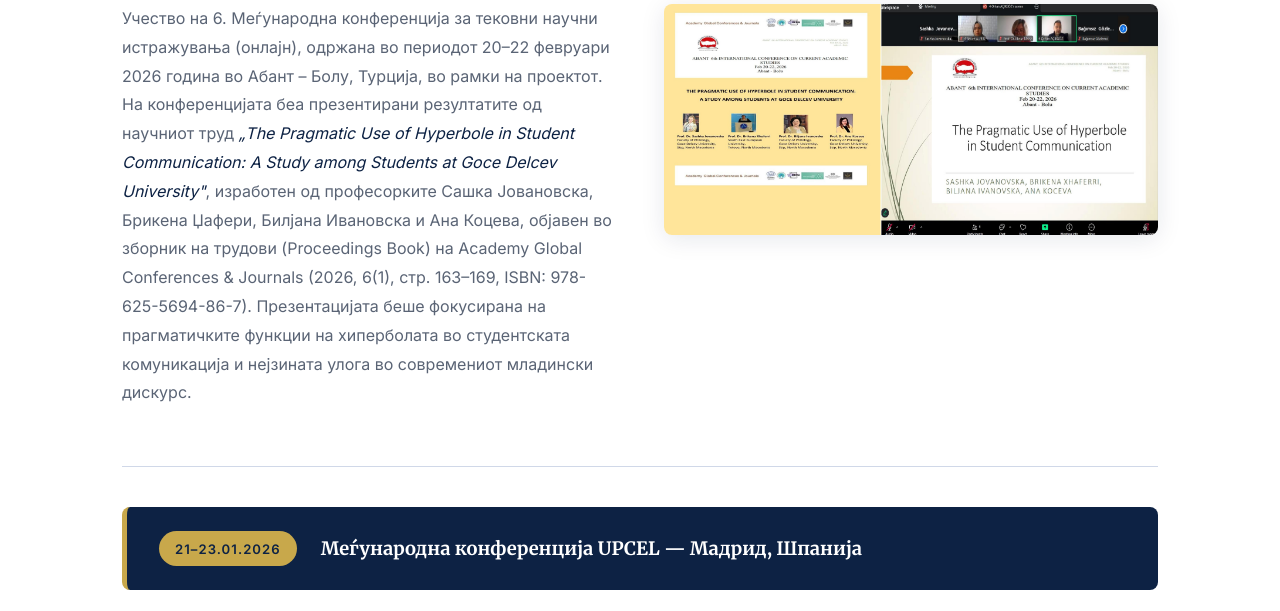
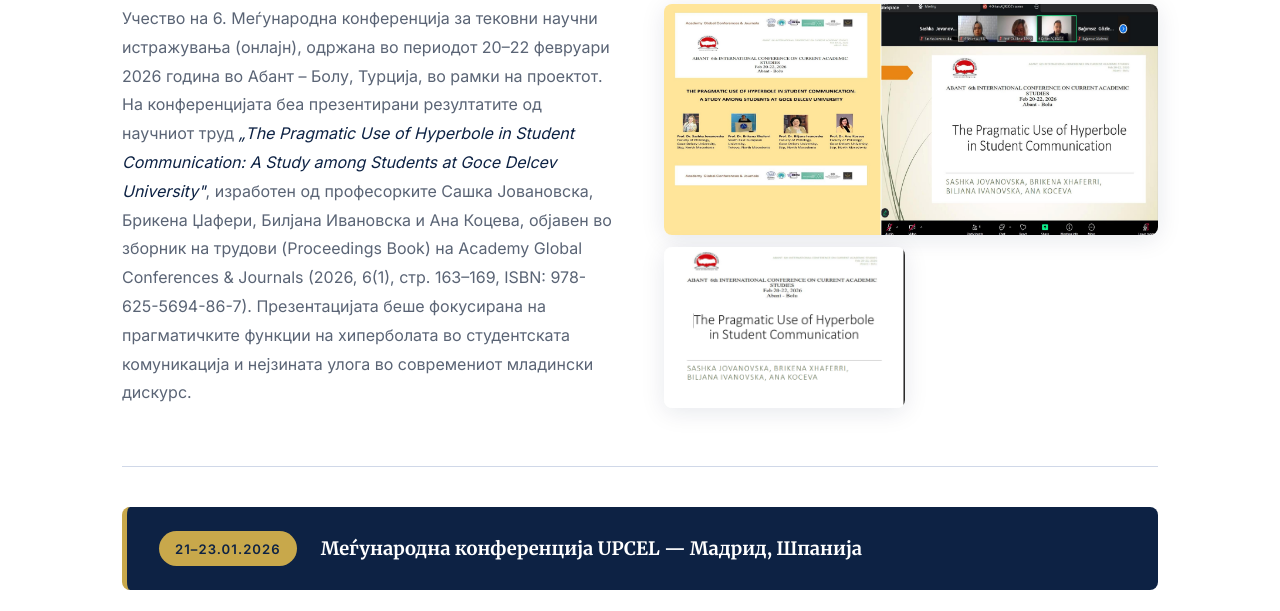
Before and after one commit to VladimirIvanovski/pragmatika_v4, a Flask app: page /konferencija in a window 1280 px wide. Shown: the part 4128-4739 px from the top of the page. Run offline with Flask 3, Linux system fonts and the light colour scheme.

Commit message:
Konferencija: Abant block, JLSP reference, safe image names; add Marica team photo
Made-with: Cursor

```diff
--- a/templates/konferencija.html
+++ b/templates/konferencija.html
@@ -19,6 +19,7 @@
 
                     <p class="refs-group-title">Објавени во списанија</p>
                     <ul class="refs-list">
+                        <li>Ivanovska, Biljana and Xhaferri, Gzim (2026). <a href="https://eprints.ugd.edu.mk/38171/" target="_blank" rel="noopener">Zwischen Direktheit und Höflichkeit: Kulturbedingte Unterschiede im Kommunikationsverhalten der Germanistikstudierenden in Nordmazedonien.</a> <em>Journal of Languages for Specific Purposes</em>, 1 (13). pp. 127-141. ISSN 2359-9103</li>
                         <li>Xhaferi, B., Serafimovska, S., Minkova, A. &amp; Ivanovska, B. (2025). <a href="https://eprints.ugd.edu.mk/36892/" target="_blank" rel="noopener">Modern perspectives in the study of intercultural pragmatics and their application in the educational process – from theory to practice.</a> <em>Годишен зборник Филолошки факултет</em>, 16(25). ISSN 1857-7059</li>
                         <li>Ivanovska, B. &amp; Xhaferri, G. (2025). <a href="https://eprints.ugd.edu.mk/36337/" target="_blank" rel="noopener">Intercultural pragmatics and politeness in language education: a case study of student communication in a multilingual higher educational context.</a> <em>International Journal Knowledge</em>, 72.5(1), pp. 641–648. ISSN 1857-923X</li>
                         <li>Xhaferri, G. &amp; Ivanovska, B. (2025). <a href="https://eprints.ugd.edu.mk/35880/" target="_blank" rel="noopener">Pragmatische Kompetenz und der Sprechakt Beschwerden bei den Fremdsprachenstudierenden.</a> <em>Languages, culture and communication: the future of the humanities and social sciences</em>, 1(1), pp. 602–611. ISSN 2955-263X</li>
@@ -174,9 +175,12 @@
                     <p>Учество на 6. Меѓународна конференција за тековни научни истражувања (онлајн), одржана во периодот 20–22 февруари 2026 година во Абант – Болу, Турција, во рамки на проектот. На конференцијата беа презентирани резултатите од научниот труд <em>„The Pragmatic Use of Hyperbole in Student Communication: A Study among Students at Goce Delcev University"</em>, изработен од професорките Сашка Јовановска, Брикена Џафери, Билјана Ивановска и Ана Коцева, објавен во зборник на трудови (Proceedings Book) на Academy Global Conferences &amp; Journals (2026, 6(1), стр. 163–169, ISBN: 978-625-5694-86-7). Презентацијата беше фокусирана на прагматичките функции на хиперболата во студентската комуникација и нејзината улога во современиот младински дискурс.</p>
                 </div>
                 <div class="conf-photos">
-                    <div class="photo-collage">
+                    <div class="photo-collage cols-2">
                         <div class="photo-item photo-main">
-                            <img src="{{ url_for('static', filename='images/turcija_sliki/Abant Turkey 22 Fevruary 2026.jpg') }}" alt="Абант–Болу, конференција 2026">
+                            <img src="{{ url_for('static', filename='images/turcija_sliki/abant_bolu_2026.jpg') }}" alt="Абант–Болу, конференција 2026">
+                        </div>
+                        <div class="photo-item">
+                            <img src="{{ url_for('static', filename='images/turcija_sliki/abant_bolu_screenshot_2026.png') }}" alt="Абант–Болу, конференција 2026">
                         </div>
                     </div>
                 </div>
```
Also changed, not shown: static/images/team/marica_tasevska.jpg (added), static/images/turcija_sliki/abant_bolu_2026.jpg (renamed from static/images/turcija_sliki/Abant Turkey 22 Fevruary 2026.jpg), static/images/turcija_sliki/abant_bolu_screenshot_2026.png (renamed from static/images/turcija_sliki/Screenshot 2026-04-05 084530 (1).png).
